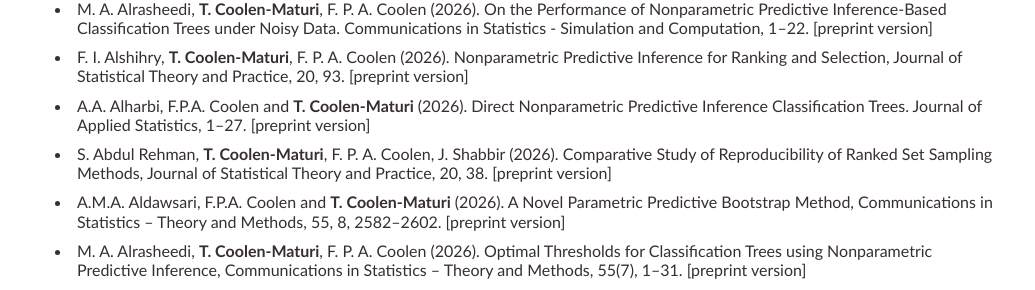
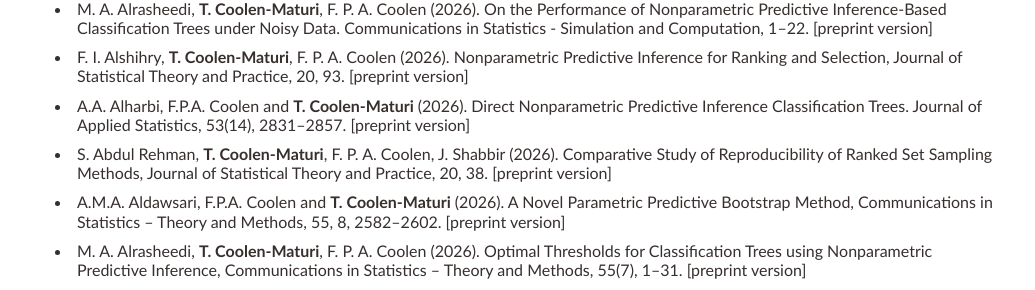
Before and after one commit to tmaturi/tahanimaturi, a Jekyll site: the page built from publications.md, in a window 1280 px wide and 900 px high, scrolled down 341 px. Shown: the part 164-454 px from the top of the window, without its empty margins (119-1154 px from the left). Built offline with Jekyll 4.4.1, drawn with Linux system fonts in a browser that asks for light colours; our own code applies the rules of GitHub Pages for plain Markdown files.

Commit message:
Update publications.md

```diff
--- a/publications.md
+++ b/publications.md
@@ -30,7 +30,7 @@ Ordinal Observations, International Journal of Approximate Reasoning. [[preprint
 - F. I.  Alshihry, **T. Coolen-Maturi**, F. P. A. Coolen (2026). Nonparametric Predictive Inference for Ranking and Selection, Journal of Statistical Theory and Practice, 20, 93. [[preprint version](pdfs/Fatimah_Paper1_rev.pdf){:target="_blank"}]
 
 - A.A. Alharbi, F.P.A. Coolen and **T. Coolen-Maturi** (2026). Direct Nonparametric Predictive Inference Classification
-Trees. Journal of Applied Statistics, 1–27. [[preprint version](pdfs/paper_DirectNPI2Dec2025.pdf){:target="_blank"}]
+Trees. Journal of Applied Statistics, 53(14), 2831–2857. [[preprint version](pdfs/paper_DirectNPI2Dec2025.pdf){:target="_blank"}]
 
 
 - S. Abdul Rehman, **T. Coolen-Maturi**, F. P. A. Coolen,  J. Shabbir (2026). Comparative Study of Reproducibility of Ranked Set Sampling Methods,
```
